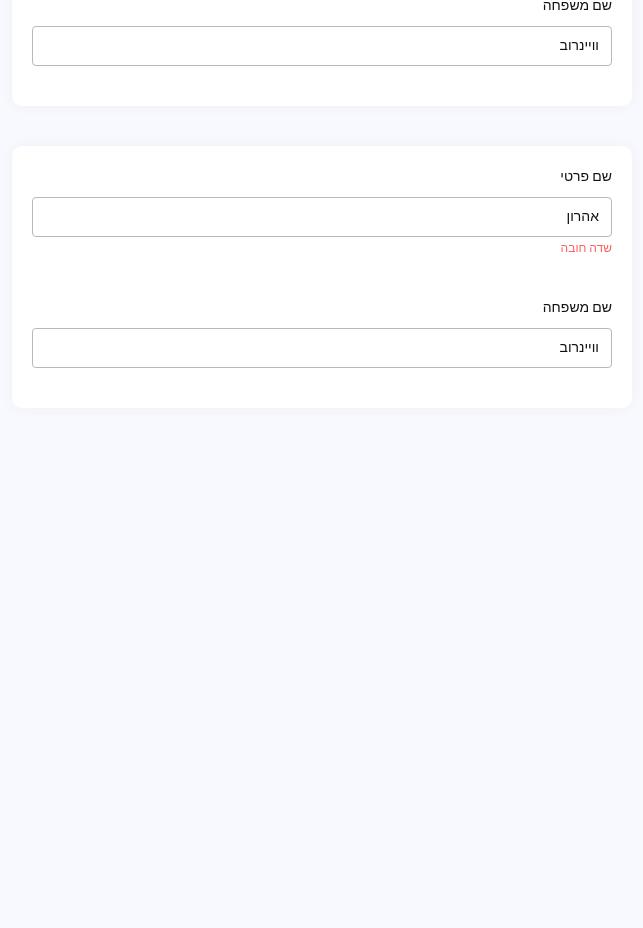
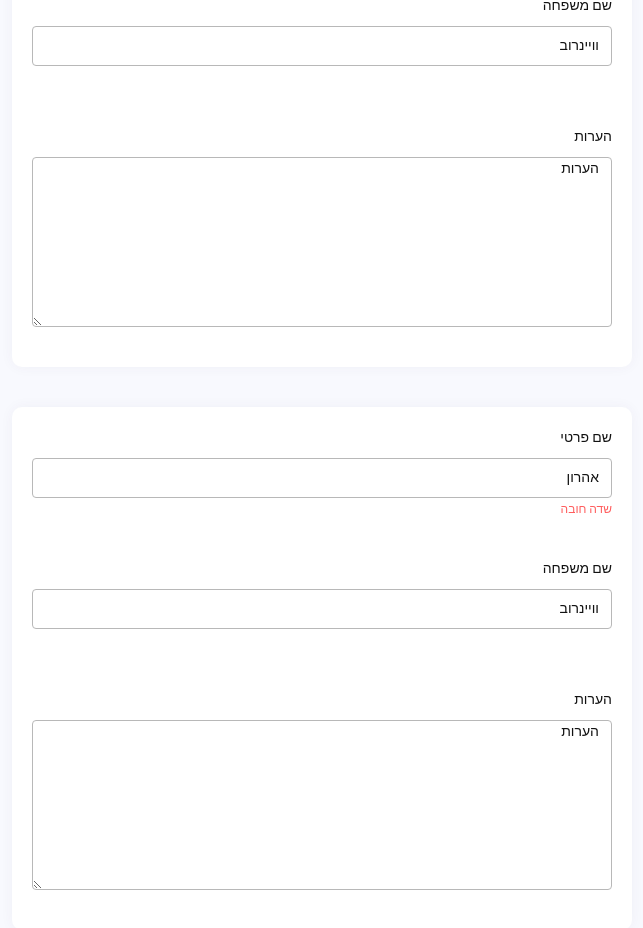
Before and after one commit to LevadoTech/frumhire_ui, a Next.js app: page /new-project in a window 1280 px wide. Shown: the part 300-1228 px from the top of the page, without its empty margins (318-961 px from the left). Before the commit the page ends 800 px from the top, so only its background shows below. Built offline with nearby package versions, Linux system fonts and the light colour scheme.

Commit message:
text area

```diff
--- a/src/app/new-project/page.tsx
+++ b/src/app/new-project/page.tsx
@@ -5,6 +5,7 @@ import { Input } from '@/components/input/input';
 import { SitePage } from '@/components/site/site-page';
 import { classnames } from '@/utils/classnames';
 import { useState } from 'react';
+import { TextArea } from '@/components/text-area/textArea';
 
 const form = classnames(['flex w-[100%] flex-col items-center justify-between gap-[40px]']);
 
@@ -13,6 +14,7 @@ const forms = classnames(['flex w-[50%] flex-col items-center justify-between ga
 const NewProject = () => {
   const [value, setValue] = useState('אהרון');
   const [value2, setValue2] = useState('וויינרוב');
+  const [textAreaValue, setTextAreaValue] = useState('הערות');
   return (
     <SitePage>
       <div className={forms}>
@@ -26,6 +28,14 @@ const NewProject = () => {
               error="שדה חובה"
             />
             <Input id="lastName" label="שם משפחה" value={value2} onChange={setValue2} />
+            <TextArea
+              id="text1"
+              label="הערות"
+              value={textAreaValue}
+              rows={8}
+              cols={6}
+              onChange={setTextAreaValue}
+            />
           </form>
         </Card>
         <Card>
@@ -38,6 +48,14 @@ const NewProject = () => {
               error="שדה חובה"
             />
             <Input id="lastName" label="שם משפחה" value={value2} onChange={setValue2} />
+            <TextArea
+              id="text1"
+              label="הערות"
+              value={textAreaValue}
+              rows={8}
+              cols={6}
+              onChange={setTextAreaValue}
+            />
           </form>
         </Card>
       </div>
--- /dev/null
+++ b/src/components/text-area/textArea.tsx
@@ -0,0 +1,52 @@
+import { classnames } from '@/utils/classnames';
+import { Field } from '../form/field';
+import { FocusEventHandler, ReactNode } from 'react';
+
+export const textArea = () =>
+  classnames([
+    'rounded-[4px] border-[1px] border-solid border-primary400 p-[0px_12px] text-[1.4rem] font-[400]',
+    'bg-white text-primary',
+    'transition',
+
+    'focus-visible:border-primary'
+  ]);
+
+export interface TextAreaProps {
+  onChange?: (e: string) => void;
+  value?: string;
+  id: string;
+  label?: ReactNode;
+  error?: string;
+  onBlur?: FocusEventHandler<HTMLTextAreaElement> | undefined;
+  rows?: number;
+  cols?: number;
+}
+
+export const TextArea = ({
+  value,
+  onChange,
+  id,
+  label,
+  error,
+  onBlur,
+  rows,
+  cols
+}: TextAreaProps) => {
+  return (
+    <Field id={id} label={label} error={error}>
+      <textarea
+        onBlur={onBlur}
+        id={id}
+        value={value}
+        onChange={e => {
+          if (onChange) {
+            onChange(e.target.value);
+          }
+        }}
+        rows={rows}
+        cols={cols}
+        className={textArea()}
+      />
+    </Field>
+  );
+};
```
